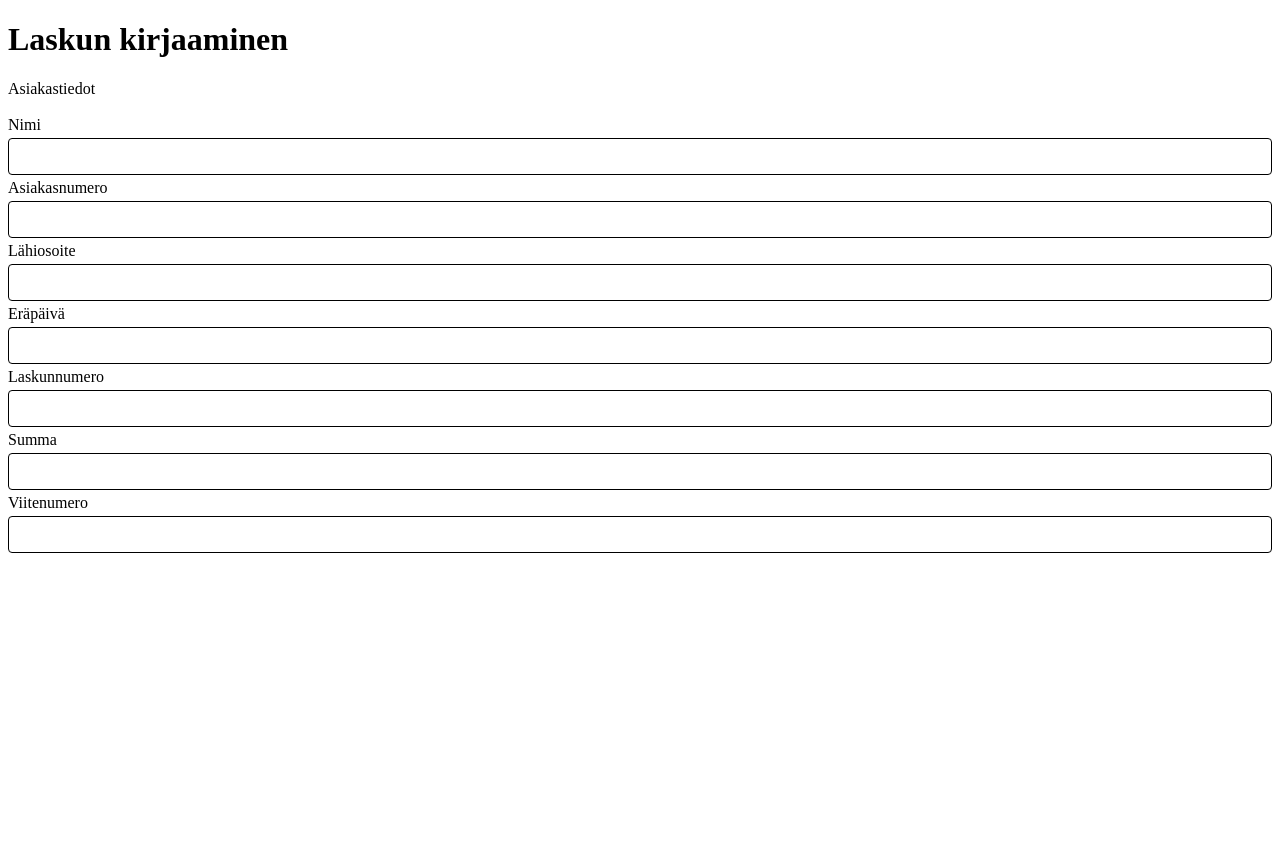
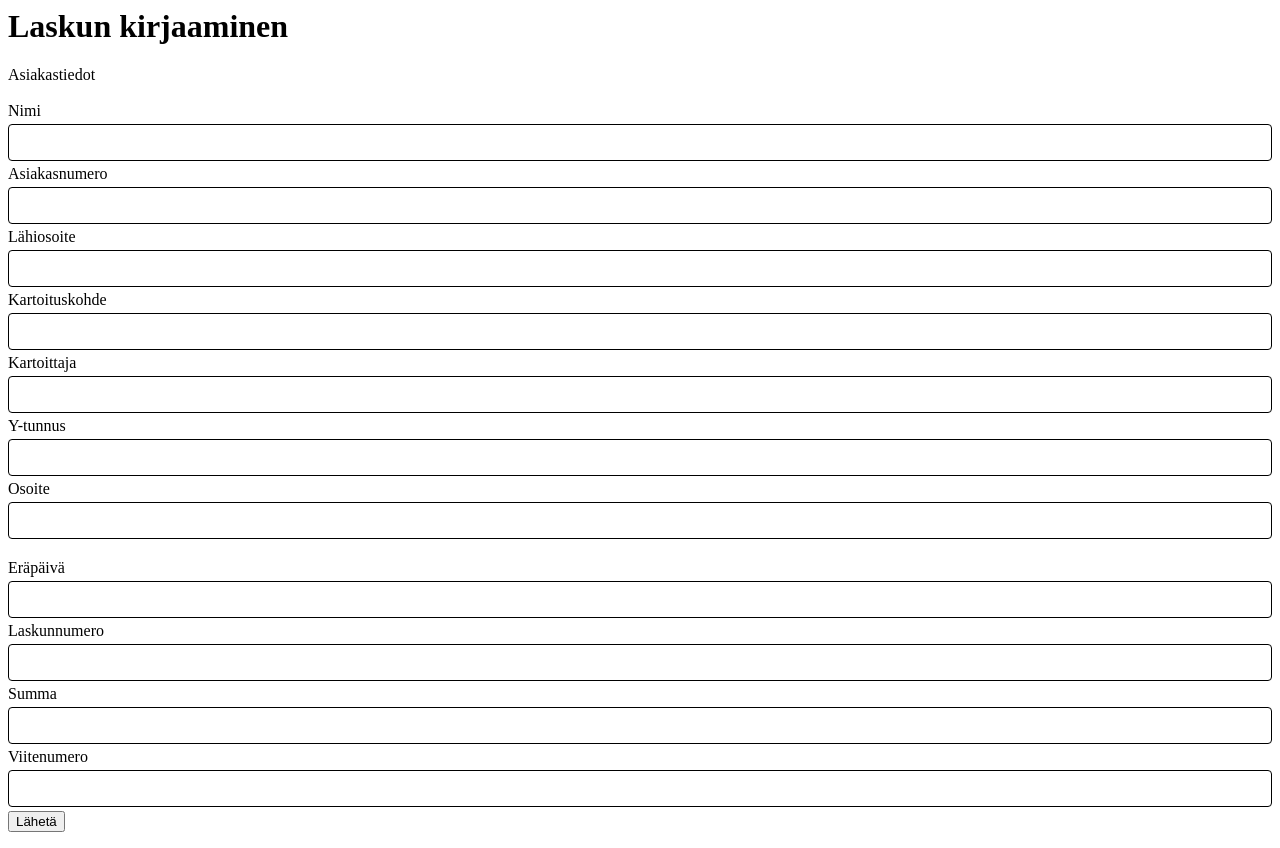
Before and after one commit to NinaVarpa/Laskutustietokanta, a PHP site: page /lomake.html in a window 1280 px wide. Before the commit the page ends 553 px from the top, so only its background shows below. Run offline with PHP 8.4, Linux system fonts and the light colour scheme.

Commit message:
20220927

```diff
--- a/index.html
+++ b/index.html
@@ -14,15 +14,9 @@
           <input class="lomake" type="text" id="Salasana"><br>
           <input class="lomaketieto"type="submit"value="Kirjaudu">
         </form>
-          <div class="boksi"
   <a href="lomake.html"> lomake</a><br>
   <img src ="este merkit.jpg"/>
    </div>
-
-    </div>
-
-
-    </div>
 
   </Body>
 </html>
--- a/lomake.css
+++ b/lomake.css
@@ -22,3 +22,14 @@
    cursor: pointer;
   text-align: center;
 }
+laheta {
+    width: 30%;
+    background-color:black;
+    color: white;
+    padding: 14px 14px;
+    margin: 4px 0;
+    border: none;
+    border-radius: 4px;
+    cursor: pointer;
+
+}
--- a/lomake.html
+++ b/lomake.html
@@ -1,4 +1,3 @@
-<!DOCTYPE html>
 <html>
    <title> Lasku</title>
     <link rel= "stylesheet"href="lomake.css">
@@ -16,22 +15,35 @@
           <input class="lomake1" type="text"
           id="asikasnumero"><br>
           <label for="aosoite"> Lähiosoite</label>
+          <input class ="lomake1"type = "text" id=
+          "Lähiosoite"><br>
+          <label for="kohde"> Kartoituskohde</label>
           <input class = "lomake1"type = "text" id=
-          "Lähiosoite"><br>
+          "Kartoituskohde"><br>
+         <label for="kartoittaja"> Kartoittaja</label>
+          <input class = "lomake1"type = "text" id=
+          "Kartoittaja"><br>
+         <label for="tunnus"> Y-tunnus</label>
+          <input class = "lomake1"type = "text" id=
+          "Y-tunnus"><br>
+          <label for="bosoite"> Osoite</label>
+          <input class = "lomake1"type = "text" id=
+          "Osoite"><br>
        </form>
       <form id ="tiedot">
           <label for= "era"> Eräpäivä</label>
-          <input class = "lomake2"type = "pvm" id=
+          <input class = "lomake1"type = "pvm" id=
            "eräpäivä"><br>
          <label for= "laskunnro"> Laskunnumero</label>
-          <input class = "lomake2"type = "text" id=
+          <input class = "lomake1"type = "text" id=
            "Laskunnumero"><br>
           <label for= "summa"> Summa</label>
-          <input class = "lomake2"type = "text" id=
+          <input class = "lomake1"type = "text" id=
            "Summa"><br>
          <label for= "viite"> Viitenumero</label>
-          <input class = "lomake2"type = "text" id=
+          <input class = "lomake1"type = "text" id=
            "Viitenumero"><br>
+         <input class="laheta"type="submit"value="Lähetä">
        </form>
 
 </html>
```
Also changed, not shown: laskutus.css (+1 -8 lines), laskutus.html (+2 -5 lines).
